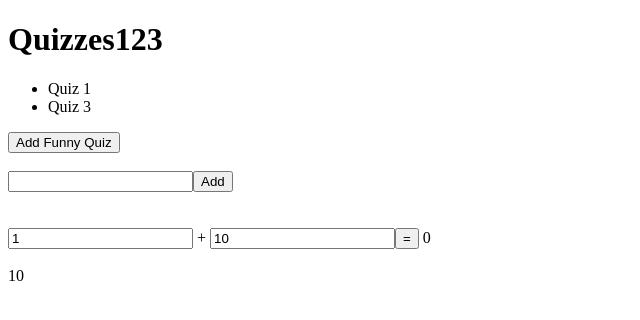
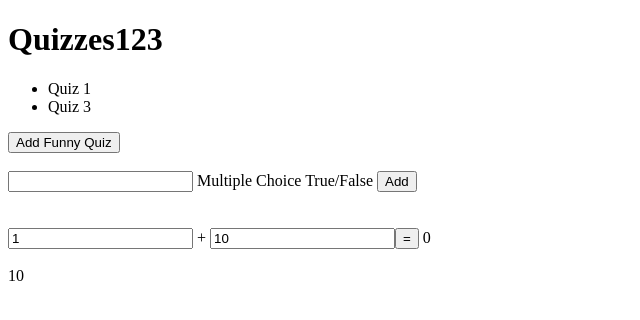
Before and after one commit to 2018-spring-mjs-th/week-two-a, an Angular app: page / in a window 1280 px wide. Shown: the top 320 px of the page, without its empty margins (0-640 px from the left). Built offline with nearby package versions, Linux system fonts and the light colour scheme.

Commit message:
added question-type component

```diff
--- a/src/app/app.component.html
+++ b/src/app/app.component.html
@@ -29,6 +29,7 @@
 <br />
 <div>
   <input [(ngModel)]="newQuizName" type="text" />
+  <question-type></question-type>
   <button (click)="addQuiz()">Add</button>
 </div>
 <br />
--- a/src/app/app.module.ts
+++ b/src/app/app.module.ts
@@ -8,11 +8,13 @@ import { FormsModule } from '@angular/forms';
 
 import { QuestionTypesService } from './question-types.service';
 import { PizzaToppingsService } from './pizza-toppings.service';
+import { QuestionTypeComponent } from './question-type/question-type.component';
 
 
 @NgModule({
   declarations: [
-    AppComponent
+    AppComponent,
+    QuestionTypeComponent
   ],
   imports: [
     BrowserModule
--- /dev/null
+++ b/src/app/question-type/question-type.component.html
@@ -0,0 +1,3 @@
+<span *ngFor="let qt of questionTypes">
+  {{qt.name}}
+</span>
--- /dev/null
+++ b/src/app/question-type/question-type.component.ts
@@ -0,0 +1,22 @@
+import { Component, OnInit } from '@angular/core';
+import { QuestionTypesService } from '../question-types.service';
+
+@Component({
+  selector: 'question-type',
+  templateUrl: './question-type.component.html',
+  styleUrls: ['./question-type.component.css']
+})
+export class QuestionTypeComponent implements OnInit {
+  public questionTypes: any[];
+
+  constructor(private qtService: QuestionTypesService) {
+
+  }
+
+
+  ngOnInit() {
+    this.questionTypes = this.qtService.getQuestionTypes()
+      .map(x => ({name: x, checked: false}));
+  }
+
+}
--- a/src/app/question-types.service.ts
+++ b/src/app/question-types.service.ts
@@ -7,8 +7,8 @@ export class QuestionTypesService {
 
   public getQuestionTypes() {
     return [
-      "Multiple Choice"
-      , "True/False"
+      "Multiple Choice",
+      "True/False"
     ];
   }
 }
```
Also changed, not shown: src/app/question-type/question-type.component.css (added), 1 other file (tests, documents, lock files or other folders).
